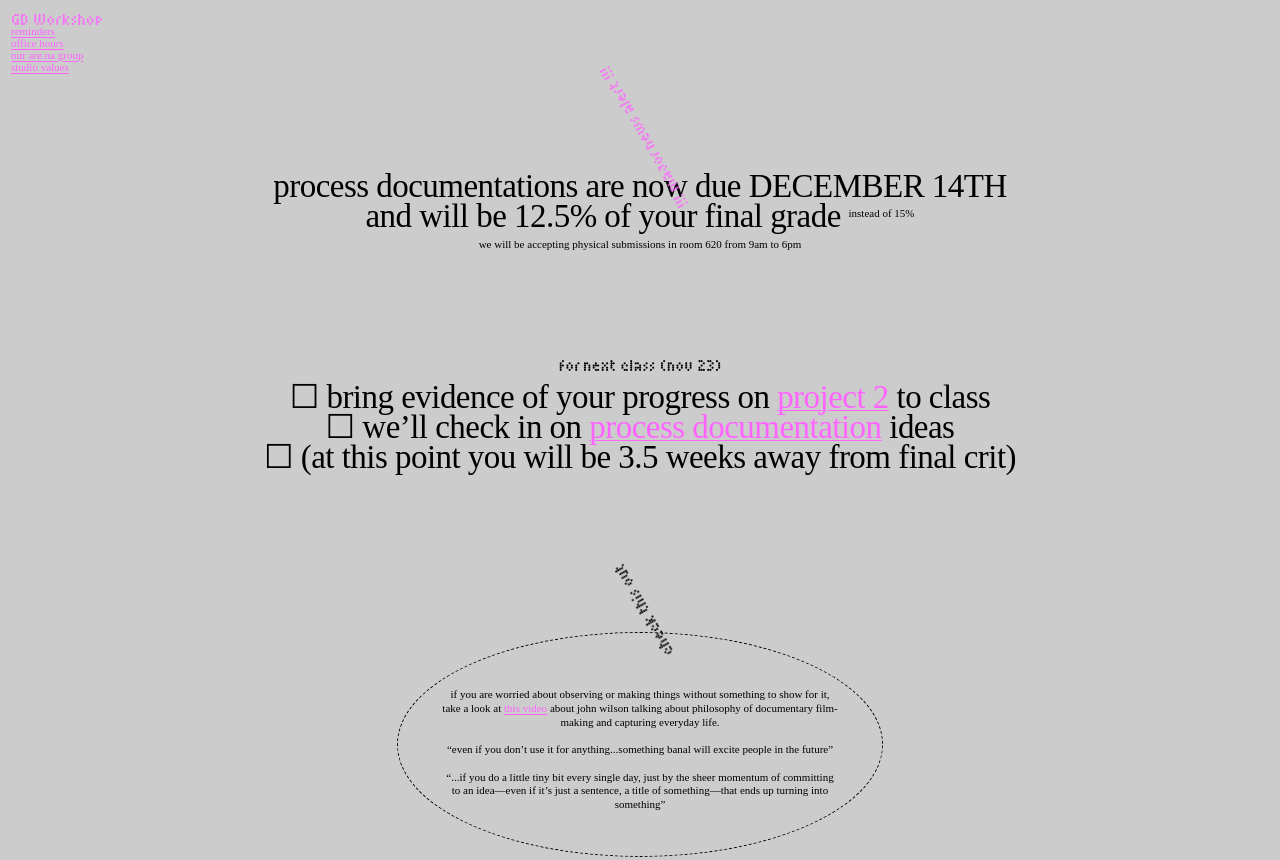
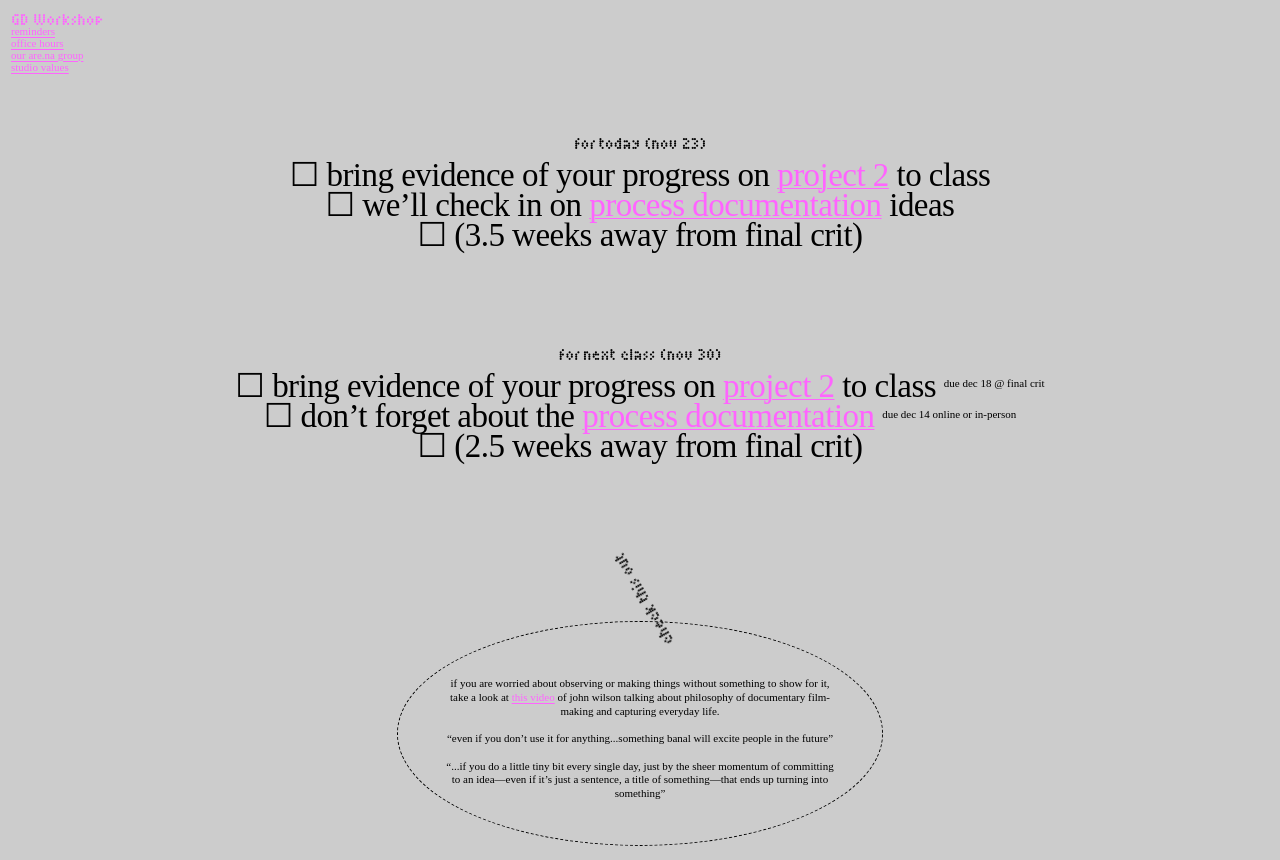
Before and after one commit to christinexiaxiaxia/gdworkshop20262027, a plain HTML site: page index.html in a window 1280 px wide. Shown: the top 860 px of the page. Drawn offline with nearby package versions, Linux system fonts and the light colour scheme.

Commit message:
Update index.html

```diff
--- a/index.html
+++ b/index.html
@@ -80,30 +80,31 @@ ARE U LOOKING BECAUSE U LIKE TO CODE/ARE CURIOUS ABOUT CODING STUFF? IF SO, LET'
 
 		<div class="section" id="reminders">
 
-			<h3 class="colourpink spinning">!!! major news alert !!!</h3>
+<!-- 			<h3 class="colourpink spinning">!!! major news alert !!!</h3>
 			<h2>
 				process documentations are now due DECEMBER 14TH
 				<br>
 				and will be 12.5% of your final grade <span class="caption">instead of 15%</span>
 				<br>
 				<span class="caption">we will be accepting physical submissions in room 620 from 9am to 6pm</span>
-			</h2>
+			</h2> -->
 
-<!-- 			<br><br><br><br><br>
+			<!-- <br><br><br><br><br> -->
 
-			<h3 class="margin-1">for today (nov 16)</h3>
+			<h3 class="margin-1">for today (nov 23)</h3>
 			<ul>
-				<li>bring evidence of your progress on <a href="https://canvascloud.ocadu.ca/courses/14470/assignments/119239" target="_blank" class="external">project 2</a> to class</li>
-				<li>the <a href="https://canvascloud.ocadu.ca/courses/14470/assignments/119240" target="_blank" class="external">process documentation</a> should also be on your radar</li>
-			</ul> -->
+				<li>bring evidence of your progress on <a href="https://canvascloud.ocadu.ca/courses/14470/assignments/119239" target="_blank" class="external">project&nbsp;2</a> to class</li>
+				<li>we’ll check in on <a href="https://canvascloud.ocadu.ca/courses/14470/assignments/119240" target="_blank" class="external">process&nbsp;documentation</a> ideas</li>
+				<li>(3.5 weeks away from final crit)</li>
+			</ul>
 
 			<br><br><br><br><br>
 
-			<h3 class="margin-1">for next class (nov 23)</h3>
+			<h3 class="margin-1">for next class (nov 30)</h3>
 			<ul>
-				<li>bring evidence of your progress on <a href="https://canvascloud.ocadu.ca/courses/14470/assignments/119239" target="_blank" class="external">project 2</a> to class</li>
-				<li>we’ll check in on <a href="https://canvascloud.ocadu.ca/courses/14470/assignments/119240" target="_blank" class="external">process documentation</a> ideas</li>
-				<li>(at this point you will be 3.5 weeks away from final crit)</li>
+				<li>bring evidence of your progress on <a href="https://canvascloud.ocadu.ca/courses/14470/assignments/119239" target="_blank" class="external">project&nbsp;2</a> to class&nbsp;<span class="caption">due&nbsp;dec&nbsp;18&nbsp;@&nbsp;final&nbsp;crit</span></li>
+				<li>don’t forget about the <a href="https://canvascloud.ocadu.ca/courses/14470/assignments/119240" target="_blank" class="external">process&nbsp;documentation</a>&nbsp;<span class="caption">due&nbsp;dec&nbsp;14&nbsp;online&nbsp;or&nbsp;in-person</span></li>
+				<li>(2.5 weeks away from final crit)</li>
 			</ul>
 
 		</div>
@@ -113,7 +114,7 @@ ARE U LOOKING BECAUSE U LIKE TO CODE/ARE CURIOUS ABOUT CODING STUFF? IF SO, LET'
 			<h3 class="margin-1">check this out</h3>
 			<ul>
 				<li class="small">
-					if you are worried about observing or making things without something to show for it, take a look at <a href="https://www.youtube.com/watch?v=MwGWoqyQqTE" target="_blank" class="external">this video</a> about john wilson talking about philosophy of documentary film-making and capturing everyday life.
+					if you are worried about observing or making things without something to show for it, take a look at <a href="https://www.youtube.com/watch?v=MwGWoqyQqTE" target="_blank" class="external">this video</a> of john wilson talking about philosophy of documentary film-making and capturing everyday life.
 					<br><br>
 					“even if you don’t use it for anything...something banal will excite people in the future”
 					<br><br>
@@ -130,6 +131,9 @@ ARE U LOOKING BECAUSE U LIKE TO CODE/ARE CURIOUS ABOUT CODING STUFF? IF SO, LET'
 				<!-- <li>use room 600 (gd thesis space)</li> -->
 				<!-- <li>take the access quiz in the design photo canvas course: <a class="external" href="https://canvascloud.ocadu.ca/enroll/WKM9Y7" target="_blank">enrol&nbsphere</a>,&nbsp<a class="external" href="https://canvascloud.ocadu.ca/courses/206/quizzes" target="_blank">quiz&nbsphere</a></li> -->
 				<li>final crit confirmed: december&nbsp;18, 12:30<span class="dash">&#8288;–&#8288;</span>6:30&nbsp;pm, mca&nbsp;654</li>
+				<li>
+					process documentations are due december 14 and will be 12.5% of your final grade <span class="caption">we will be accepting physical submissions in room 620 from 9am to 6pm</span>
+				</li>
 				<li>sign up for a <a class="external" href="https://docs.google.com/document/d/1SLtQ0khEoFuI3iB8vWChzkL69g3N12gbOgobhRJO-6U/edit?tab=t.0" target="_blank">spiel slot</a></li>
 				<li>upload a 346 × 142 px grayscale PNG of your publication thumbnail image with your name in the file name: <a class="external" href="https://drive.google.com/drive/folders/1mAzRU6ixD1MIH57EaLuAI63dhxD13UXw?usp=sharing" target="_blank">google drive folder here</a> <span class="caption">this&nbspis&nbspto&nbspput&nbspat&nbspthe&nbspbottom&nbspof&nbspthis&nbspsite,&nbspjust&nbspfor&nbspfun</span></li>
 				<!-- <li>upload your pics from the binding workshop to this <a class="external" href="https://www.are.na/gd-workshop-2026-2027/collective-publication-binding-workshop" target="_blank">are.na channel</a> <span class="caption">also&nbspjust&nbspfor&nbspfun</span></li> -->
```
